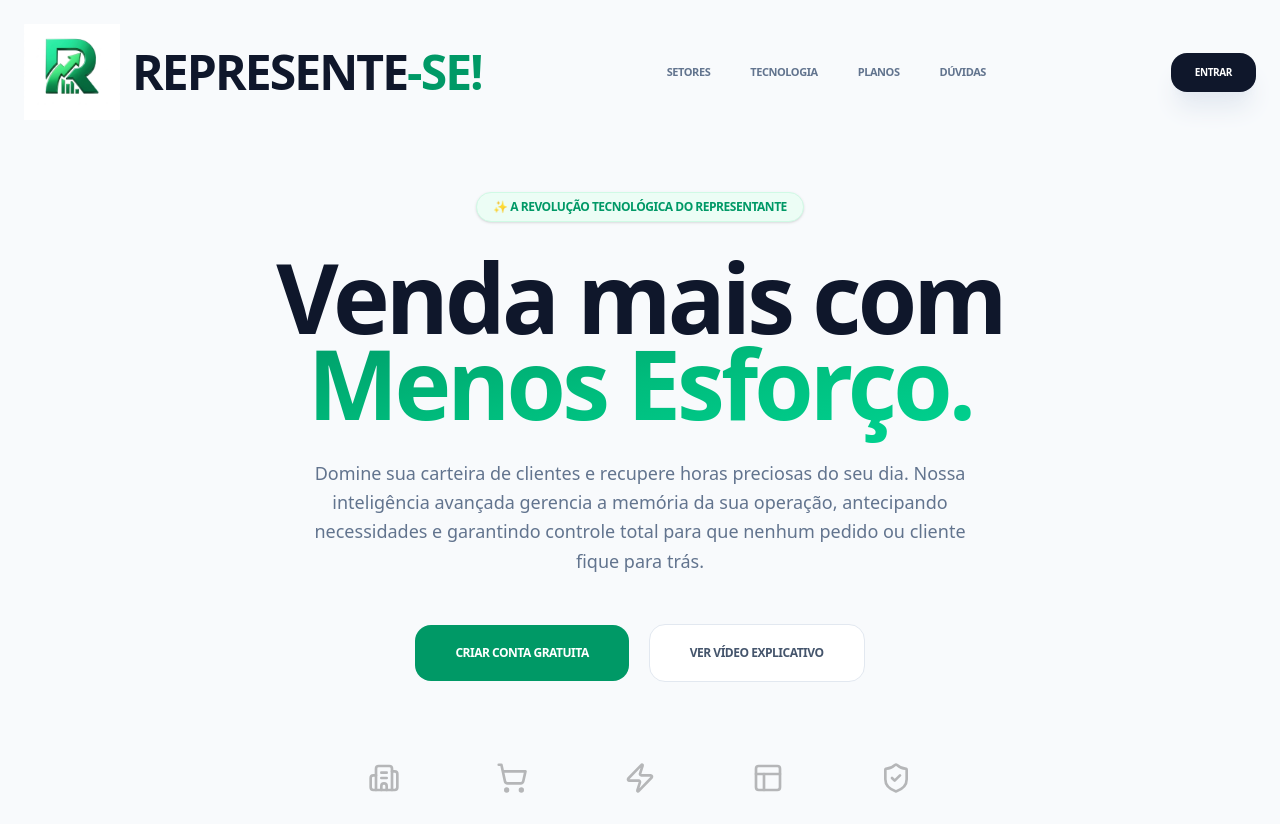
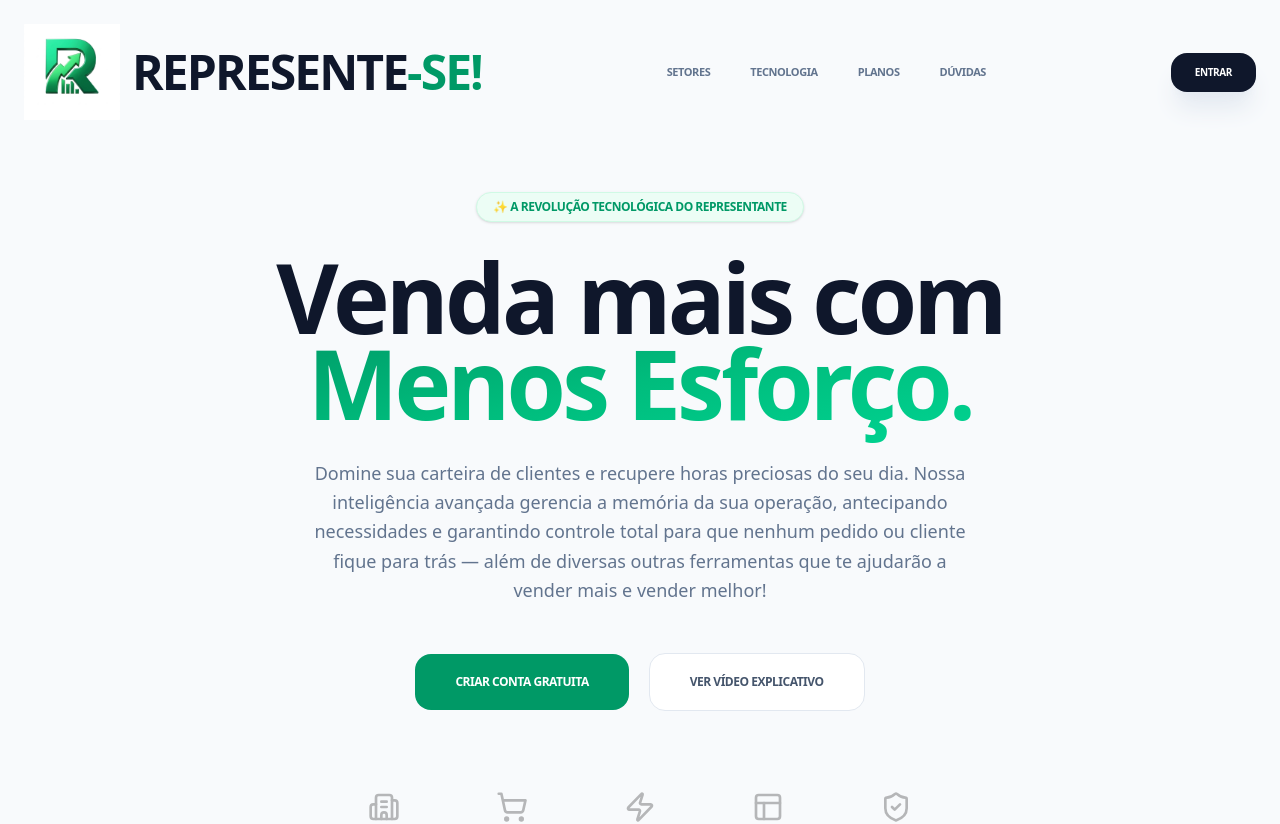
Before and after one commit to PedroBorelaManzi/Represente-Me-, a React (Vite) app: page / in a window 1280 px wide. Shown: the top 824 px of the page. Built offline with nearby package versions, Linux system fonts and the light colour scheme; no server answers.

Commit message:
feat: create LandingPitch page with industry-specific sections and pricing plans

```diff
--- a/src/pages/LandingPitch.tsx
+++ b/src/pages/LandingPitch.tsx
@@ -162,7 +162,7 @@ export default function LandingPitch() {
               Venda mais com <span className="text-transparent bg-clip-text bg-gradient-to-br from-emerald-600 via-emerald-500 to-emerald-400">Menos Esforço.</span>
             </h1>
             <p className="text-lg text-slate-500 font-medium leading-relaxed max-w-2xl mx-auto mb-12">
-              Domine sua carteira de clientes e recupere horas preciosas do seu dia. Nossa inteligência avançada gerencia a memória da sua operação, antecipando necessidades e garantindo controle total para que nenhum pedido ou cliente fique para trás.
+              Domine sua carteira de clientes e recupere horas preciosas do seu dia. Nossa inteligência avançada gerencia a memória da sua operação, antecipando necessidades e garantindo controle total para que nenhum pedido ou cliente fique para trás — além de diversas outras ferramentas que te ajudarão a vender mais e vender melhor!
             </p>
             <div className="flex flex-col sm:flex-row items-center justify-center gap-5">
               <a href="#planos" className="w-full sm:w-auto px-10 py-5 rounded-2xl bg-emerald-600 text-white font-black text-xs uppercase tracking-widest hover:bg-emerald-700 transition-all  hover:-translate-y-1 flex items-center justify-center">
```
